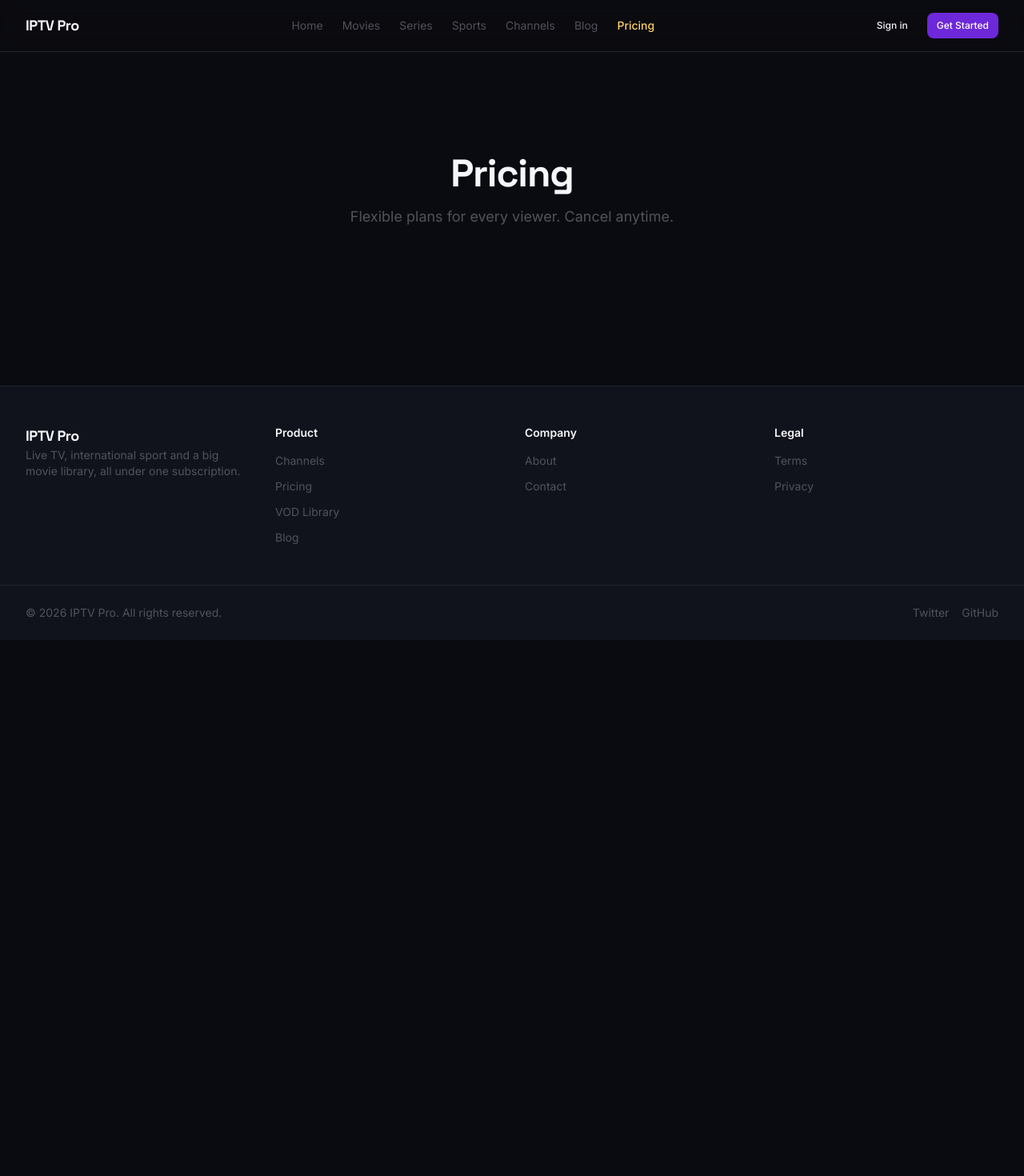
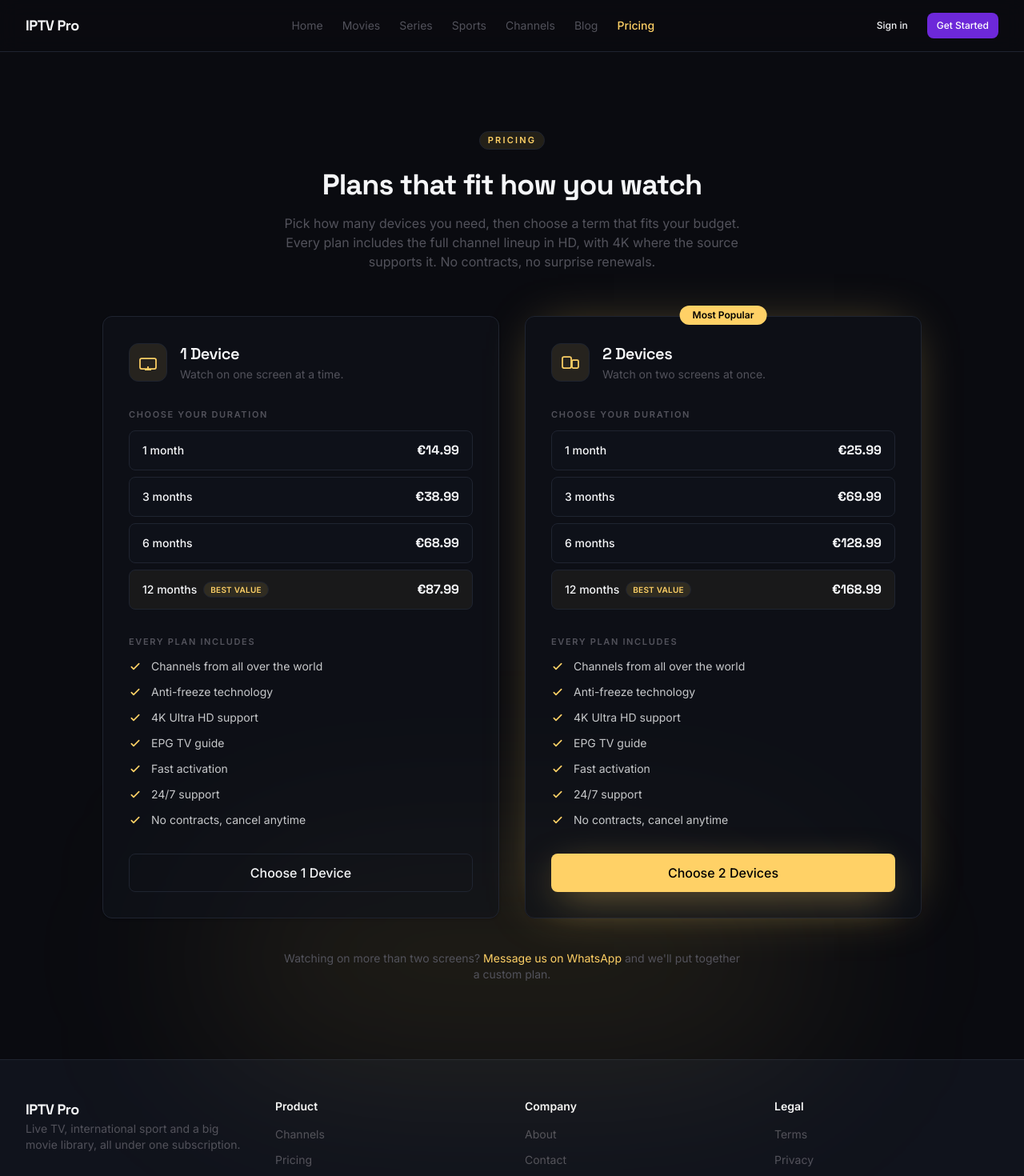
Before and after one commit to WebApp07/Iptv-pro, a Next.js app: page /pricing in a window 1280 px wide. Shown: the top 1470 px of the page at 80% size. Before the commit the page ends 800 px from the top, so only its background shows below. Built offline with nearby package versions, Linux system fonts and the light colour scheme.

Commit message:
feat: render full plans on /pricing and point plan CTAs to registration

```diff
--- a/src/app/(marketing)/pricing/page.tsx
+++ b/src/app/(marketing)/pricing/page.tsx
@@ -1,19 +1,13 @@
 import type { Metadata } from "next";
+import { Pricing } from "@/components/home/pricing";
 
 export const metadata: Metadata = {
-  title: "Pricing",
-  description: "Choose the plan that fits your viewing habits.",
+  title: "Pricing | IPTV Pro Plans",
+  description:
+    "Flexible IPTV plans for every viewer - 1 or 2 devices, from 1 to 12 months. Full channel lineup in HD/4K, no contracts, cancel anytime.",
+  alternates: { canonical: "/pricing" },
 };
 
 export default function PricingPage() {
-  return (
-    <section className="mx-auto flex max-w-7xl flex-1 flex-col items-center justify-center px-4 py-32 text-center sm:px-6 lg:px-8">
-      <h1 className="font-display text-4xl font-bold tracking-tight sm:text-5xl">
-        Pricing
-      </h1>
-      <p className="mt-4 text-lg text-muted">
-        Flexible plans for every viewer. Cancel anytime.
-      </p>
-    </section>
-  );
+  return <Pricing />;
 }
--- a/src/components/home/pricing.tsx
+++ b/src/components/home/pricing.tsx
@@ -178,7 +178,7 @@
                 </ul>
 
                 <Link
-                  href="/pricing"
+                  href="/register"
                   className={cn(
                     buttonVariants({
                       variant: plan.featured ? "default" : "outline",
```
